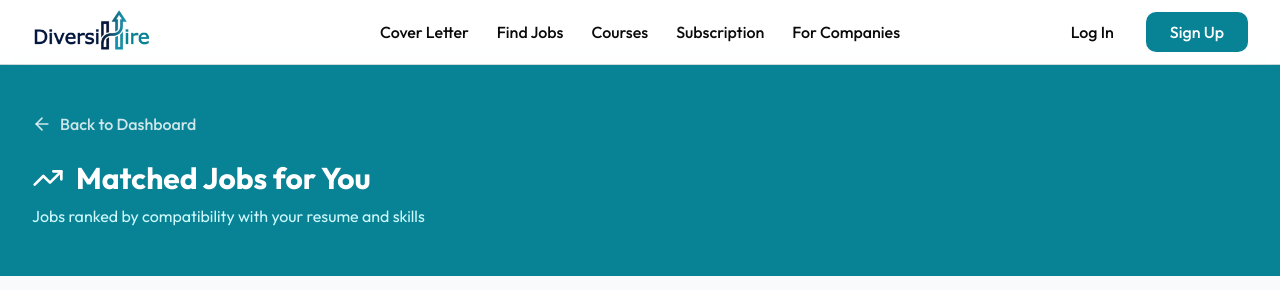
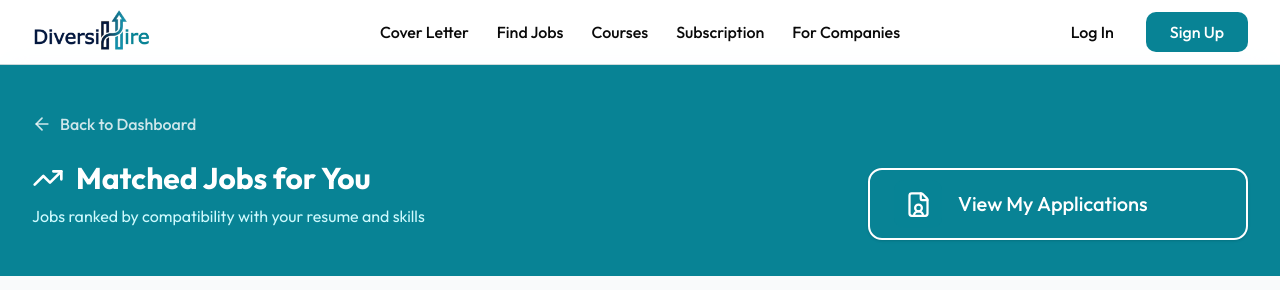
Before and after one commit to emibrahaj/swe302-resumecoverlettergen, a Next.js app in the folder frontend/: page /user/matched-jobs in a window 1280 px wide. Shown: the top 290 px of the page. Built offline with nearby package versions, Linux system fonts and the light colour scheme; no server answers.

Commit message:
matched dashboard design with everything else, added a button to matched jobes in order to view the applications

```diff
--- a/frontend/src/app/user/dashboard/page.tsx
+++ b/frontend/src/app/user/dashboard/page.tsx
@@ -23,7 +23,8 @@ export default function UserDashboard() {
                     onAnalyzeResume={() => router.push("/user/analyze-resume")}
                     onSubmitReview={() => router.push("/submit-review")}
                     isPro={isPro}
-                    onViewApplications={() => router.push("/user/applications")}
+                    onViewJobBoard={() => router.push("/user/matched-jobs")}
+                   // onViewApplications={() => router.push("/user/applications")}
                 />
             </main>
             <Footer />
--- a/frontend/src/components/figma/Dashboard.tsx
+++ b/frontend/src/components/figma/Dashboard.tsx
@@ -189,7 +189,6 @@ export function Dashboard({
                               onViewJobBoard,
                               onSubmitReview,
                               isPro = false,
-                              onViewApplications
                           }: DashboardProps) {
     const [showReviewModal, setShowReviewModal] = useState(false);
     const [previewResume, setPreviewResume] = useState<{ cvData: CVData; templateId: string } | null>(null);
@@ -381,7 +380,7 @@ export function Dashboard({
                             <div
                                 className="w-12 h-12 bg-[#088395]/10 rounded-lg flex items-center justify-center">
                                 <FileUser size={27}
-                                           className="text-[#088395]"/>
+                                          className="text-[#088395]"/>
                             </div>
                             <div>
                                 <p className="text-foreground/70 text-sm">My
--- a/frontend/src/components/figma/MatchedJobBoard.tsx
+++ b/frontend/src/components/figma/MatchedJobBoard.tsx
@@ -1,5 +1,5 @@
-import { useState } from 'react';
-import { ArrowLeft, Briefcase, MapPin, DollarSign, Clock, Star, Building2, TrendingUp } from 'lucide-react';
+import React, { useState } from 'react';
+import {ArrowLeft, Briefcase, MapPin, DollarSign, Clock, Star, Building2, TrendingUp, FileUser} from 'lucide-react';
 
 interface Job {
   id: string;
@@ -18,6 +18,7 @@ interface Job {
 interface MatchedJobBoardProps {
   onBack: () => void;
   onApply?: (jobId: string) => void;
+
 }
 
 export function MatchedJobBoard({ onBack, onApply }: MatchedJobBoardProps) {
@@ -105,14 +106,41 @@ export function MatchedJobBoard({ onBack, onApply }: MatchedJobBoardProps) {
                 onClick={onBack}
                 className="flex items-center gap-2 text-white/80 hover:text-white mb-6"
             >
-            <ArrowLeft size={20} />
+              <ArrowLeft size={20}/>
               Back to Dashboard
             </button>
+
+            {/* ← flex row: title left, button right */}
+            <div className="flex items-start justify-between gap-6">
+
+              {/* Left: title + subtitle */}
+              <div>
                 <div className="flex items-center gap-3 mb-2">
-            <TrendingUp size={32} />
+                  <TrendingUp size={32}/>
                   <h1 className="text-3xl font-bold">Matched Jobs for You</h1>
                 </div>
                 <p className="text-cyan-100">Jobs ranked by compatibility with your resume and skills</p>
+              </div>
+
+              {/* Right: My Applications button — same size as stat cards below */}
+                <button
+
+                     // ← replace with your nav handler
+                    className="w-95 h-18 bg-[#088395] border-2 border-white rounded-xl shadow-sm border border-gray-200 p-6 flex items-center gap-4 hover:shadow-md transition-all duration-200 cursor-pointer min-w-[200px] self-end mb-[-12px]"
+                >
+                    <div
+                        className="w-12 h-12 bg-[#088395]/10 rounded-lg flex items-center justify-center">
+                        <FileUser size={27}
+                                  className="text-white"/>
+                    </div>
+
+                    <div className=" text-left">
+                        <p className="text-xl text-white">View My Applications</p>
+
+                    </div>
+                </button>
+
+            </div>
           </div>
         </div>
 
@@ -121,7 +149,7 @@ export function MatchedJobBoard({ onBack, onApply }: MatchedJobBoardProps) {
                   <div className="bg-white rounded-xl shadow-sm border border-gray-200 p-6">
                   <div className="flex items-center gap-4">
                 <div className="w-12 h-12 bg-green-100 rounded-lg flex items-center justify-center">
-                <Star size={24} className="text-green-600" />
+                  <Star size={24} className="text-green-600"/>
                 </div>
                 <div>
                   <p className="text-foreground/70 text-sm">High Match (90%+)</p>
@@ -133,7 +161,7 @@ export function MatchedJobBoard({ onBack, onApply }: MatchedJobBoardProps) {
             <div className="bg-white rounded-xl shadow-sm border border-gray-200 p-6">
               <div className="flex items-center gap-4">
                 <div className="w-12 h-12 bg-[#088395]/10 rounded-lg flex items-center justify-center">
-                <TrendingUp size={24} className="text-[#088395]" />
+                  <TrendingUp size={24} className="text-[#088395]"/>
                 </div>
                 <div>
                   <p className="text-foreground/70 text-sm">Good Match (85-89%)</p>
@@ -145,7 +173,7 @@ export function MatchedJobBoard({ onBack, onApply }: MatchedJobBoardProps) {
             <div className="bg-white rounded-xl shadow-sm border border-gray-200 p-6">
               <div className="flex items-center gap-4">
                 <div className="w-12 h-12 bg-yellow-100 rounded-lg flex items-center justify-center">
-                <Briefcase size={24} className="text-yellow-600" />
+                  <Briefcase size={24} className="text-yellow-600"/>
                 </div>
                 <div>
                   <p className="text-foreground/70 text-sm">Total Matches</p>
@@ -158,11 +186,12 @@ export function MatchedJobBoard({ onBack, onApply }: MatchedJobBoardProps) {
           <div className="mb-6">
             <div className="bg-gradient-to-r from-[#088395] to-teal-600 rounded-xl p-6 text-white">
               <div className="flex items-center gap-3 mb-2">
-              <Star size={24} className="fill-white" />
+                <Star size={24} className="fill-white"/>
                 <h3 className="text-xl font-bold">AI-Powered Job Matching</h3>
               </div>
               <p className="text-white/90 text-sm">
-              These jobs are selected based on your resume, skills, and experience. Higher match scores indicate better compatibility.
+                These jobs are selected based on your resume, skills, and experience. Higher match scores indicate
+                better compatibility.
               </p>
             </div>
           </div>
@@ -180,34 +209,35 @@ export function MatchedJobBoard({ onBack, onApply }: MatchedJobBoardProps) {
                       <div className="flex-1">
                         <div className="flex items-center gap-3 mb-2">
                           <h3 className="text-xl font-semibold">{job.title}</h3>
-                      <div className={`flex items-center gap-1 px-3 py-1 rounded-full ${getMatchColor(job.matchScore)}`}>
-                        <Star size={14} className="fill-current" />
+                          <div
+                              className={`flex items-center gap-1 px-3 py-1 rounded-full ${getMatchColor(job.matchScore)}`}>
+                            <Star size={14} className="fill-current"/>
                             <span className="text-sm font-semibold">{job.matchScore}% Match</span>
                           </div>
                         </div>
 
                         <div className="flex items-center gap-2 mb-3">
                           <div className="flex items-center gap-2 text-foreground/70">
-                        <Building2 size={16} />
+                            <Building2 size={16}/>
                             <span className="font-medium">{job.company}</span>
                           </div>
                         </div>
 
                         <div className="flex flex-wrap gap-4 text-sm text-foreground/70 mb-3">
                           <div className="flex items-center gap-1">
-                        <MapPin size={14} />
+                            <MapPin size={14}/>
                             {job.location}
                           </div>
                           <div className="flex items-center gap-1">
-                        <DollarSign size={14} />
+                            <DollarSign size={14}/>
                             {job.salary}
                           </div>
                           <div className="flex items-center gap-1">
-                        <Briefcase size={14} />
+                            <Briefcase size={14}/>
                             {job.type.charAt(0).toUpperCase() + job.type.slice(1)}
                           </div>
                           <div className="flex items-center gap-1">
-                        <Clock size={14} />
+                            <Clock size={14}/>
                             Posted {job.postedDate}
                           </div>
                         </div>
@@ -251,7 +281,7 @@ export function MatchedJobBoard({ onBack, onApply }: MatchedJobBoardProps) {
                           }}
                           className="flex items-center gap-2 px-6 py-3 bg-[#088395] text-white rounded-lg font-semibold hover:shadow-lg transition-all"
                       >
-                    <Briefcase size={16} />
+                        <Briefcase size={16}/>
                         Apply Now
                       </button>
                       <button
```
Lines whose indentation alone changed are shown as unchanged.
